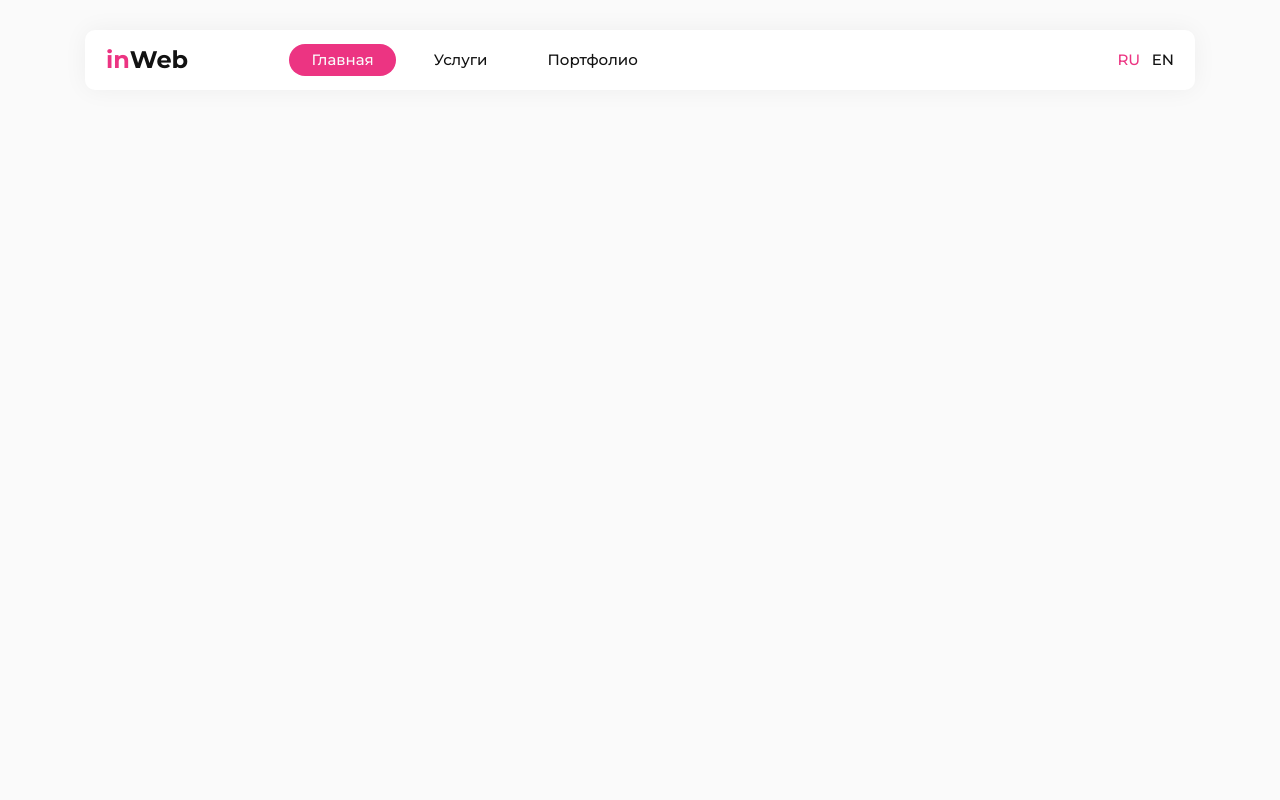
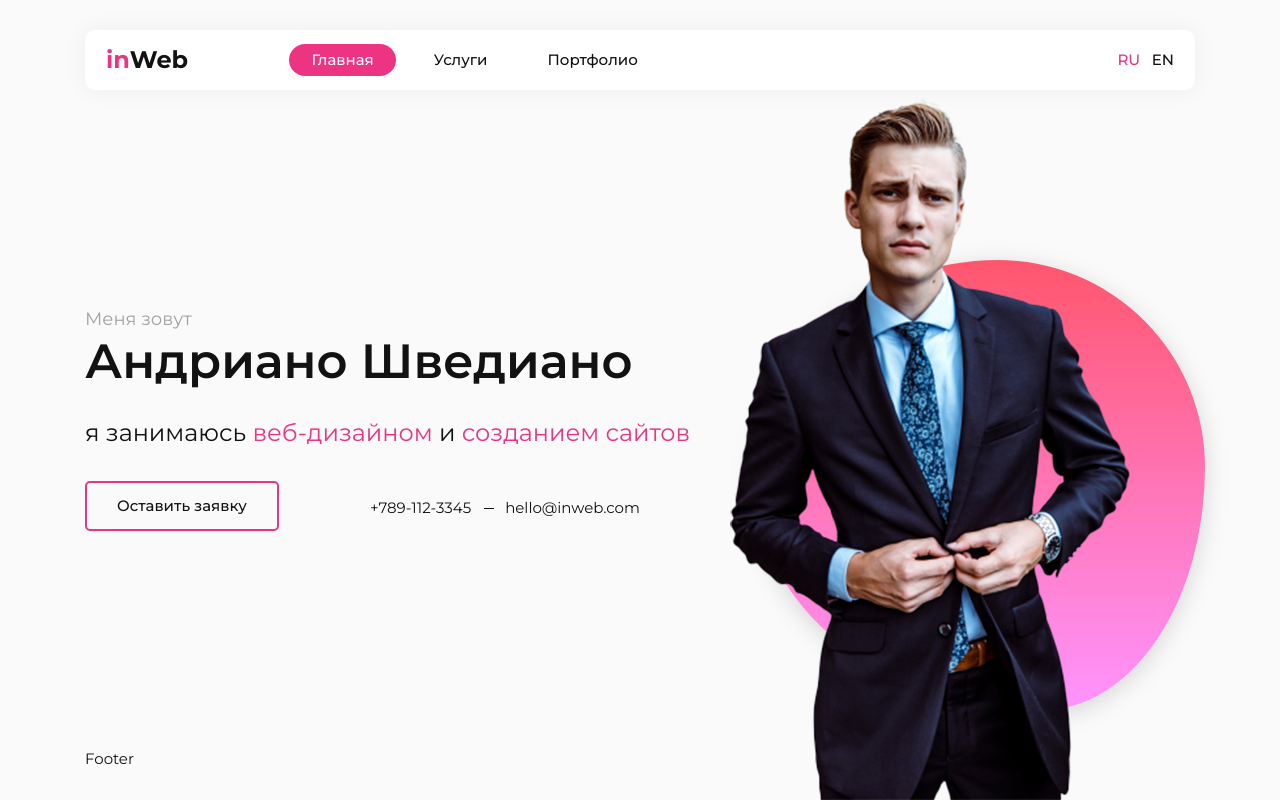
Before and after one commit to svensktutby/inWeb, a website: page src/index.html in a window 1280 px wide. Drawn offline with nearby package versions, Linux system fonts and the light colour scheme; files that its build step writes are made by us from their sources; files whose address does not match are found by name.

Commit message:
index .content was done

```diff
--- /dev/null
+++ b/src/assets/sass/blocks/_author.scss
@@ -0,0 +1,6 @@
+.author {
+  position: absolute;
+  right: 10rem;
+  bottom: 0;
+  z-index: 2;
+}
--- /dev/null
+++ b/src/assets/sass/blocks/_btn.scss
@@ -0,0 +1,26 @@
+.btn {
+  display: inline-block;
+  padding: 1rem 2rem;
+
+  font-weight: 500;
+  font-size: 1rem;
+  line-height: 1.1;
+  vertical-align: top;
+  color: $black;
+  text-decoration: none;
+
+  background-color: transparent;
+  border: 0;
+  border-radius: $radius_sm;
+
+  transition: background-color 0.1s linear, color 0.1s linear;
+
+  &--pink {
+    border: 2px solid $pink;
+
+    &:hover {
+      color: $white;
+      background-color: $pink;
+    }
+  }
+}
--- /dev/null
+++ b/src/assets/sass/blocks/_circle.scss
@@ -0,0 +1,24 @@
+.circle {
+  position: absolute;
+  right: 5rem;
+  bottom: 6rem;
+  z-index: 1;
+
+  width: 450px;
+  height: 450px;
+
+  background: linear-gradient(to bottom, #ff566d, #ff94fe);
+  border-radius: 60% 40% 49% 51% / 58% 45% 55% 42%;
+  box-shadow: 0 5px 25px 0 rgba(0, 0, 0, 0.15);
+
+  animation: circle-radius 5s alternate infinite;
+}
+
+@keyframes circle-radius {
+  0% {
+    border-radius: 60% 40% 49% 51% / 58% 45% 55% 42%;
+  }
+  100% {
+    border-radius: 54% 46% 36% 64% / 49% 46% 54% 51% ;
+  }
+}
--- /dev/null
+++ b/src/assets/sass/blocks/_contacts.scss
@@ -0,0 +1,43 @@
+.contacts {
+  margin: 1rem 0 0;
+  padding: 0;
+
+  list-style-type: none;
+}
+
+.contacts__item {
+  position: relative;
+
+  display: inline-block;
+  margin-right: 2rem;
+
+  vertical-align: middle;
+
+  &::after {
+    content: "";
+    position: absolute;
+    top: 50%;
+    right: -1.5rem;
+    z-index: 1;
+
+    width: 10px;
+    height: 1px;
+
+    background-color: $black;
+  }
+
+  &:last-child {
+    &::after {
+      display: none;
+    }
+  }
+}
+
+.contacts__link {
+  color: $black;
+  text-decoration: none;
+
+  &:hover {
+    text-decoration: underline;
+  }
+}
--- /dev/null
+++ b/src/assets/sass/blocks/_content.scss
@@ -0,0 +1,7 @@
+.content {
+  display: flex;
+  flex-grow: 1;
+  flex-direction: column;
+  justify-content: center;
+  padding: 2rem 0;
+}
--- /dev/null
+++ b/src/assets/sass/blocks/_footer.scss
@@ -0,0 +1,3 @@
+.footer {
+  padding-bottom: 2rem;
+}
--- a/src/assets/sass/blocks/_header.scss
+++ b/src/assets/sass/blocks/_header.scss
@@ -4,8 +4,9 @@
 
 .header__inner {
   padding: 0.8rem 1.4rem;
+
+  background-color: $white;
   border-radius: $radius;
-  background-color: $white;
   box-shadow: $shadow;
 }
 
--- /dev/null
+++ b/src/assets/sass/blocks/_intro.scss
@@ -0,0 +1,25 @@
+.intro__text {
+  font-size: 1.2rem;
+  color: $gray_dark;
+}
+
+.intro__title {
+  margin-bottom: 0.5em;
+
+  font-weight: 600;
+  font-size: 3.2rem;
+  line-height: 1.2;
+  color: $black;
+}
+
+.intro__subtitle {
+  margin-bottom: 2rem;
+
+  font-weight: 400;
+  font-size: 1.6rem;
+  color: $black;
+}
+
+.intro__subtitle-pink {
+  color: $pink;
+}
--- a/src/assets/sass/blocks/_lang.scss
+++ b/src/assets/sass/blocks/_lang.scss
@@ -1,12 +1,13 @@
 .lang {
+  font-weight: 500;
+  font-size: 1rem;
   text-align: right;
-  font-size: 1rem;
-  font-weight: 500;
   text-transform: uppercase;
 }
 
 .lang__item {
   margin-left: 0.5rem;
+
   color: $black;
   text-decoration: none;
 
--- a/src/assets/sass/blocks/_logo.scss
+++ b/src/assets/sass/blocks/_logo.scss
@@ -1,8 +1,8 @@
 .logo {
   font-weight: 700;
   font-size: 1.6rem;
+  color: $black;
   text-decoration: none;
-  color: $black;
 }
 
 .logo__prefix {
--- a/src/assets/sass/blocks/_nav.scss
+++ b/src/assets/sass/blocks/_nav.scss
@@ -1,5 +1,6 @@
 .nav {
   display: flex;
+
   font-weight: 500;
   font-size: 1rem;
 }
@@ -7,9 +8,12 @@
 .nav__link {
   margin-right: 1rem;
   padding: 0.3rem 1.5rem;
+
+  color: $black;
   text-decoration: none;
-  color: $black;
+
   border-radius: 20px;
+
   transition: background-color 0.1s linear;
 
   &:hover {
@@ -17,7 +21,8 @@
   }
 
   &.active {
+    color: $gray;
+
     background-color: $pink;
-    color: $gray;
   }
 }
--- /dev/null
+++ b/src/assets/sass/blocks/_page.scss
@@ -0,0 +1,5 @@
+.page {
+  display: flex;
+  flex-direction: column;
+  height: 100vh;
+}
--- a/src/assets/sass/style.scss
+++ b/src/assets/sass/style.scss
@@ -10,15 +10,18 @@
 
 html {
   box-sizing: border-box;
+
   font-size: 15px;
 }
 
 body {
   margin: 0;
+
   font-size: 1rem;
+  line-height: 1.5;
   font-family: "Montserrat", sans-serif;
-  line-height: 1.5;
   color: $black;
+
   background-color: $gray;
 }
 
@@ -31,7 +34,15 @@ body {
 
 
 /* Blocks */
+@import "blocks/page";
 @import "blocks/header";
 @import "blocks/logo";
 @import "blocks/nav";
 @import "blocks/lang";
+@import "blocks/content";
+@import "blocks/intro";
+@import "blocks/btn";
+@import "blocks/contacts";
+@import "blocks/author";
+@import "blocks/circle";
+@import "blocks/footer";
--- a/src/index.html
+++ b/src/index.html
@@ -2,3 +2,33 @@
 layout: default
 title: HomePage
 ---
+
+<div class="container">
+  <div class="intro">
+    <div class="intro__text">Меня зовут</div>
+    <div class="intro__title">Андриано Шведиано</div>
+    <div class="intro__subtitle">я занимаюсь <span class="intro__subtitle-pink">веб-дизайном</span> и <span
+      class="intro__subtitle-pink">созданием сайтов</span></div>
+
+    <div class="row">
+      <div class="col-lg-3">
+        <a class="btn btn--pink" href="#">Оставить заявку</a>
+      </div>
+
+      <div class="col-lg-9">
+        <ul class="contacts">
+          <li class="contacts__item">
+            <a class="contacts__link" href="tel:+7891123345">+789-112-3345</a>
+          </li>
+          <li class="contacts__item">
+            <a class="contacts__link" href="mailto:hello@inweb.com">hello@inweb.com</a>
+          </li>
+        </ul>
+      </div>
+    </div><!-- /.row -->
+
+  </div><!-- /.intro -->
+</div><!-- /.container -->
+
+<img class="author" src="./img/man.png" alt="Man">
+<div class="circle"></div>
--- a/src/template/layouts/default.html
+++ b/src/template/layouts/default.html
@@ -5,13 +5,18 @@
 </head>
 <body>
 
-<!-- Header -->
-{{> header}}
+<div class="page">
+  <!-- Header -->
+  {{> header}}
 
-<!-- Content -->
-{{> body}}
+  <div class="content">
+    <!-- Content -->
+    {{> body}}
+  </div>
 
-<!-- Footer -->
+  <!-- Footer -->
+  {{> footer}}
+</div>
 
 <script src="./js/app.min.js"></script>
 </body>
--- /dev/null
+++ b/src/template/partials/footer.html
@@ -0,0 +1,5 @@
+<footer class="footer">
+  <div class="container">
+    Footer
+  </div>
+</footer>
```
Also changed, not shown: gulpfile.js (+35 -35 lines), .csscomb.json, src/assets/img/man.png (added).
